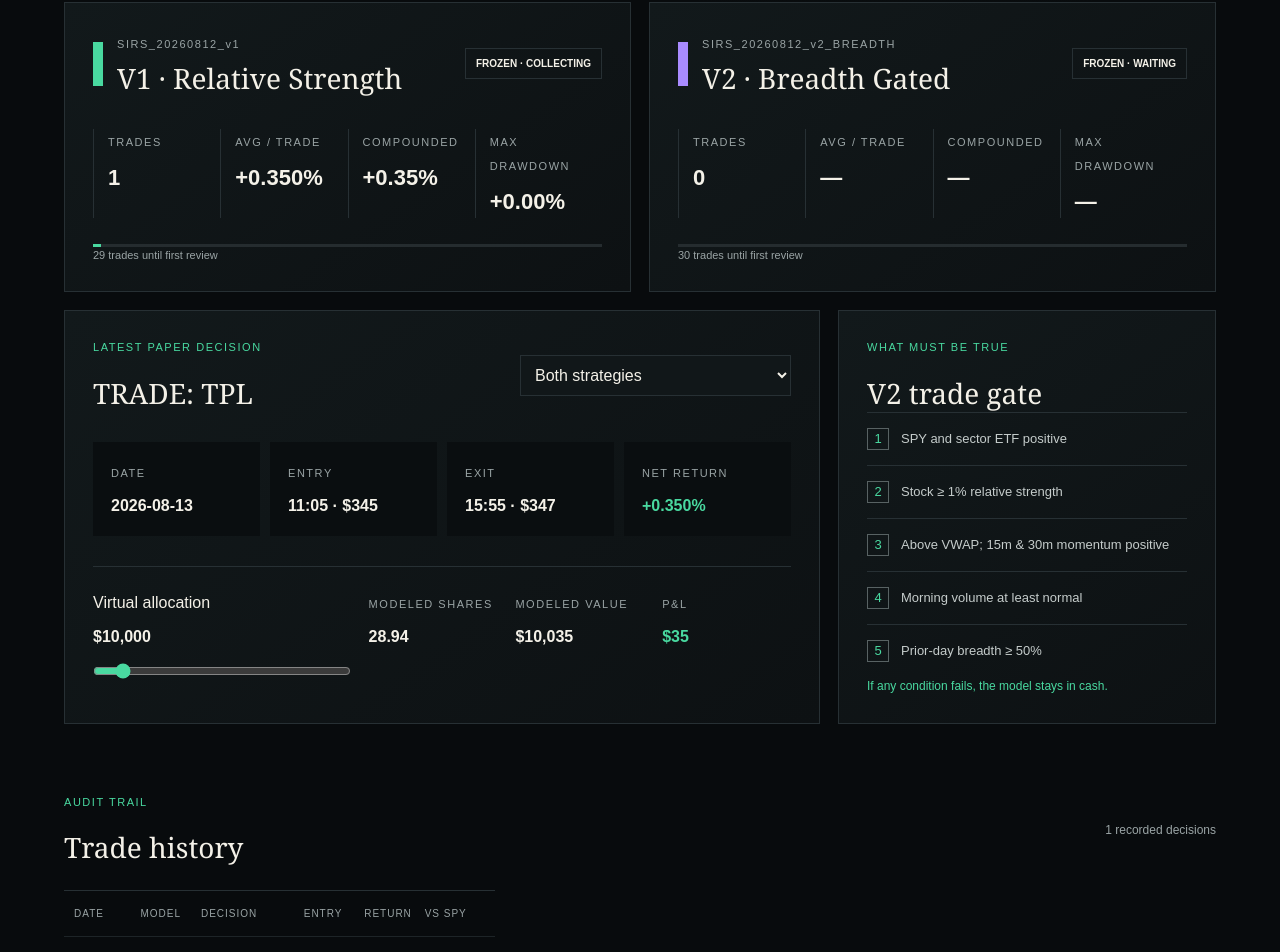
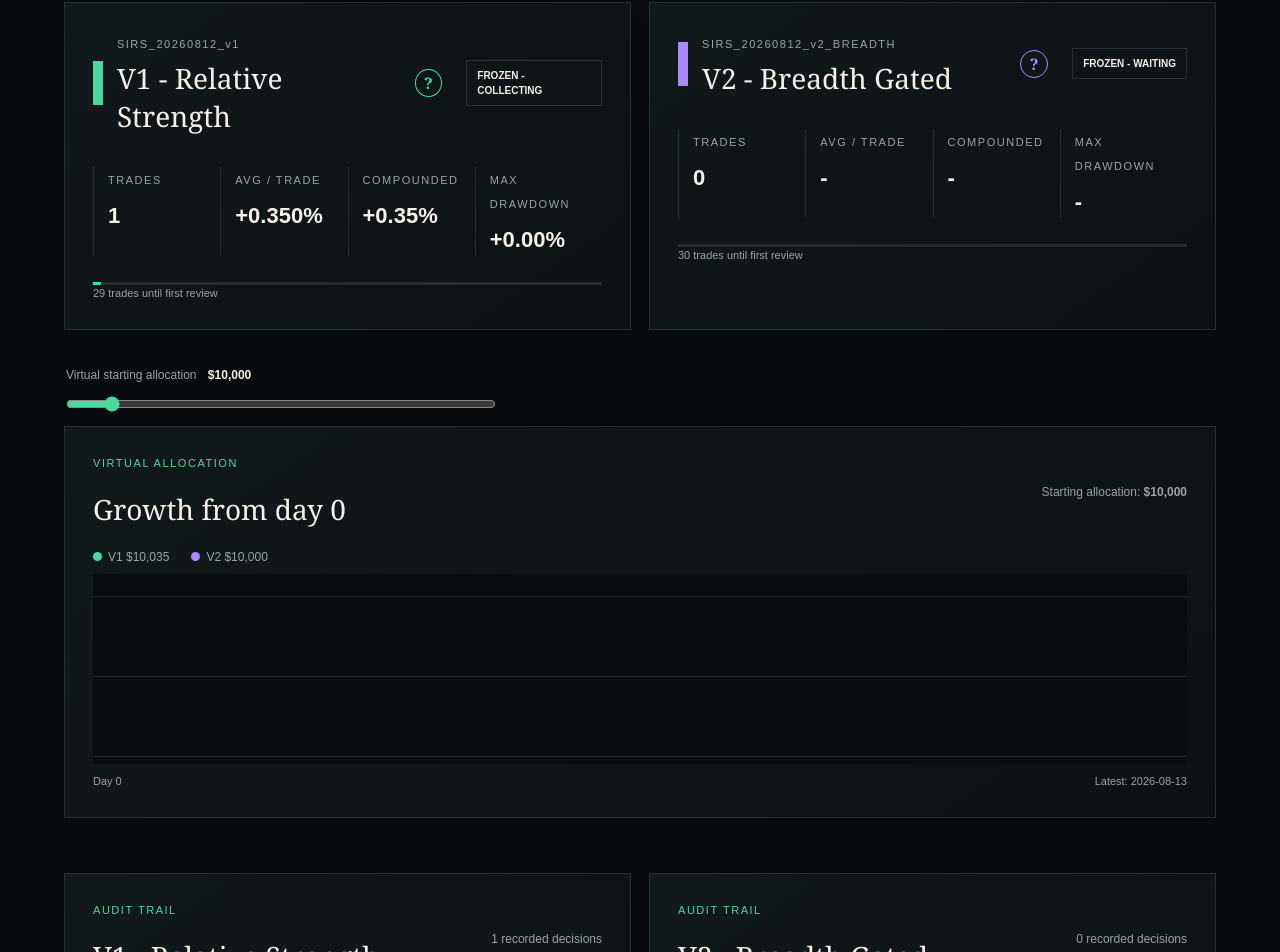
Before and after one commit to kyle-b-palmer/atlas-signal-lab, a React (Vite) app: page / in a window 1280 px wide. Shown: the part 596-1548 px from the top of the page. Built offline with nearby package versions, Linux system fonts and the light colour scheme.

Commit message:
Add allocation chart and separate strategy histories

```diff
--- a/app/page.tsx
+++ b/app/page.tsx
@@ -2,43 +2,36 @@
 
 import { useEffect, useMemo, useState } from "react";
 
-type Trade = { strategy:string; date:string; status:string; symbol:string; sector:string; entryTime:string; entryPrice:number|null; exitTime:string; exitPrice:number|null; net:number; spy:number; breadth?:number|null };
-type DashboardData = { generatedAt:string; headline:string; strategies:Array<{id:string;label:string;color:string;sessions:number;trades:number;mean:number|null;median:number|null;winRate:number|null;compounded:number|null;drawdown:number|null;status:string}>; trades:Trade[]; equity:Array<{date:string;v1:number;v2:number}> };
+type Trade={strategy:string;date:string;status:string;symbol:string;sector:string;entryTime:string;entryPrice:number|null;exitTime:string;exitPrice:number|null;net:number;spy:number;breadth?:number|null};
+type Strategy={id:string;label:string;color:string;sessions:number;trades:number;mean:number|null;median:number|null;winRate:number|null;compounded:number|null;drawdown:number|null;status:string};
+type DashboardData={generatedAt:string;headline:string;strategies:Strategy[];trades:Trade[];equity:Array<{date:string;v1:number;v2:number}>};
+const fallback:DashboardData={generatedAt:"Awaiting first forward session",headline:"Forward paper validation",strategies:[{id:"SIRS_20260812_v1",label:"V1 - Relative Strength",color:"#49d9a0",sessions:0,trades:0,mean:null,median:null,winRate:null,compounded:null,drawdown:null,status:"Frozen - waiting"},{id:"SIRS_20260812_v2_BREADTH",label:"V2 - Breadth Gated",color:"#a98bff",sessions:0,trades:0,mean:null,median:null,winRate:null,compounded:null,drawdown:null,status:"Frozen - waiting"}],trades:[],equity:[]};
+const pct=(v:number|null,d=2)=>v==null?"-":`${v>=0?"+":""}${(v*100).toFixed(d)}%`;
+const money=(v:number)=>new Intl.NumberFormat("en-US",{style:"currency",currency:"USD",maximumFractionDigits:0}).format(v);
+const isV2=(id:string)=>id.includes("v2");
 
-const fallback:DashboardData={generatedAt:"Awaiting first forward session",headline:"Paper validation begins August 13, 2026",strategies:[
- {id:"SIRS_20260812_v1",label:"V1 · Relative Strength",color:"#49d9a0",sessions:0,trades:0,mean:null,median:null,winRate:null,compounded:null,drawdown:null,status:"Frozen · waiting"},
- {id:"SIRS_20260812_v2_BREADTH",label:"V2 · Breadth Gated",color:"#a98bff",sessions:0,trades:0,mean:null,median:null,winRate:null,compounded:null,drawdown:null,status:"Frozen · waiting"}
-],trades:[],equity:[]};
+function ModelHelp({strategy,onClose}:{strategy:Strategy;onClose:()=>void}){
+ const v2=isV2(strategy.id);
+ return <div className="modal-backdrop" role="presentation" onMouseDown={onClose}><section className="modal" role="dialog" aria-modal="true" aria-labelledby="help-title" onMouseDown={e=>e.stopPropagation()}><button className="modal-close" onClick={onClose} aria-label="Close explanation">x</button><p className="eyebrow">FROZEN MODEL EXPLAINER</p><h2 id="help-title">{strategy.label}</h2>{!v2?<><p>V1 selects at most one stock at 11:00 AM ET, then models entry at the next five-minute open and exit near 3:55 PM ET.</p><ul><li>Ranks stocks by strength versus a 50/50 blend of SPY and the stock's sector ETF.</li><li>Requires at least 1% relative strength, a positive SPY and sector, price above VWAP, positive 15- and 30-minute momentum, and normal-or-better morning volume.</li><li>If no stock passes every condition, it records NO_TRADE and holds cash.</li></ul></>:<><p>V2 uses every V1 requirement, then adds one prior-day market-health gate.</p><ul><li>At least 50% of eligible stocks must have closed above their 20-session moving average on the prior completed day.</li><li>At least 100 symbols must be eligible for that breadth calculation.</li><li>If the breadth gate or any V1 condition fails, it records NO_TRADE and holds cash.</li></ul></>}<p className="help-note">Paper validation only. Parameters are frozen; this window explains the model and does not change it.</p></section></div>
+}
 
-const pct=(v:number|null,d=2)=>v==null?"—":`${v>=0?"+":""}${(v*100).toFixed(d)}%`;
-const money=(v:number)=>new Intl.NumberFormat("en-US",{style:"currency",currency:"USD",maximumFractionDigits:0}).format(v);
+function EquityChart({equity,capital}:{equity:DashboardData["equity"];capital:number}){
+ const points=equity.length?equity:[{date:"Start",v1:1,v2:1}]; const values=points.flatMap(p=>[p.v1,p.v2]); const min=Math.min(1,...values),max=Math.max(1,...values),span=Math.max(.01,max-min);
+ const xy=(key:"v1"|"v2")=>points.map((p,i)=>`${(i/(Math.max(points.length-1,1))*100).toFixed(2)},${(96-(p[key]-min)/span*84).toFixed(2)}`).join(" ");
+ const last=points.at(-1)!;
+ return <article className="equity-card"><div className="section-head"><div><p className="eyebrow">VIRTUAL ALLOCATION</p><h2>Growth from day 0</h2></div><span>Starting allocation: <b>{money(capital)}</b></span></div><div className="chart-legend"><span><i className="v1-dot"></i>V1 {money(capital*last.v1)}</span><span><i className="v2-dot"></i>V2 {money(capital*last.v2)}</span></div><div className="chart-wrap"><svg viewBox="0 0 100 100" preserveAspectRatio="none" aria-label="Virtual allocation performance line chart"><line x1="0" y1="12" x2="100" y2="12"/><line x1="0" y1="54" x2="100" y2="54"/><line x1="0" y1="96" x2="100" y2="96"/><polyline className="v2-line" points={xy("v2")}/><polyline className="v1-line" points={xy("v1")}/></svg>{!equity.length&&<div className="chart-empty">The chart begins once the first recorded session is available.</div>}</div><div className="chart-labels"><span>Day 0</span><span>{equity.length?`Latest: ${last.date}`:"Awaiting session"}</span></div></article>
+}
+
+function History({strategy,trades}:{strategy:Strategy;trades:Trade[]}){return <article className="history-card"><div className="section-head"><div><p className="eyebrow">AUDIT TRAIL</p><h2>{strategy.label}</h2></div><span>{trades.length} recorded decisions</span></div><div className="table"><div className="tr th"><span>Date</span><span>Decision</span><span>Symbol</span><span>Entry</span><span>Return</span><span>vs SPY</span></div>{trades.slice(0,25).map((t,i)=><div className="tr" key={`${t.date}-${i}`}><span>{t.date}</span><span><b>{t.status}</b></span><span>{t.symbol||"Cash"}</span><span>{t.entryPrice?money(t.entryPrice):"-"}</span><span className={t.net>=0?"up":"down"}>{pct(t.net,3)}</span><span>{pct(t.net-t.spy,3)}</span></div>)}{!trades.length&&<div className="empty">No forward decisions recorded yet.</div>}</div></article>}
 
 export default function Home(){
- const [data,setData]=useState(fallback); const [capital,setCapital]=useState(10000); const [filter,setFilter]=useState("ALL");
+ const [data,setData]=useState(fallback),[capital,setCapital]=useState(10000),[help,setHelp]=useState<Strategy|null>(null);
  useEffect(()=>{fetch("./data/dashboard.json",{cache:"no-store"}).then(r=>r.ok?r.json():fallback).then(setData).catch(()=>setData(fallback))},[]);
- const visible=useMemo(()=>data.trades.filter(t=>filter==="ALL"||t.strategy===filter),[data,filter]);
- const last=visible[0]; const deployed=last?.entryPrice?capital:0; const shares=last?.entryPrice?deployed/last.entryPrice:0; const current=last?.entryPrice?deployed*(1+last.net):0;
- return <main>
-  <header className="topbar"><div className="brand"><span className="brandmark">A</span><div><b>Atlas Signal Lab</b><small>Forward paper validation</small></div></div><div className="status"><span></span> Models frozen · Python tracked</div></header>
-  <section className="hero">
-   <div><p className="eyebrow">SIRS / SYSTEM STATUS</p><h1>One signal.<br/><em>Only when it earns the trade.</em></h1><p className="lede">A transparent view of two frozen intraday strategies. No live orders. No hidden changes. Every trade—and every decision to stay in cash—is recorded.</p></div>
-   <div className="next-card"><div className="next-head"><span>NEXT DECISION</span><b>11:00 ET</b></div><div className="clock">Weekdays</div><p>Signal calculated at 11:00. Modeled entry at the next five-minute open. Exit near 15:55 ET.</p><div className="line"><span>Latest refresh</span><b>{data.generatedAt}</b></div></div>
-  </section>
-  <section className="models">
-   {data.strategies.map(s=><article className="model" key={s.id} style={{"--accent":s.color} as React.CSSProperties}>
-    <div className="model-title"><span></span><div><small>{s.id}</small><h2>{s.label}</h2></div><b>{s.status}</b></div>
-    <div className="metrics"><div><small>TRADES</small><strong>{s.trades}</strong></div><div><small>AVG / TRADE</small><strong>{pct(s.mean,3)}</strong></div><div><small>COMPOUNDED</small><strong>{pct(s.compounded)}</strong></div><div><small>MAX DRAWDOWN</small><strong>{pct(s.drawdown)}</strong></div></div>
-    <div className="progress"><span style={{width:`${Math.min(100,s.trades/60*100)}%`}}></span></div><p>{s.trades<30?`${30-s.trades} trades until first review`:`${Math.max(0,60-s.trades)} trades until preferred review`}</p>
-   </article>)}
-  </section>
-  <section className="workspace">
-   <article className="ticket"><div className="section-head"><div><p className="eyebrow">LATEST PAPER DECISION</p><h2>{last?`${last.status}: ${last.symbol||"Cash"}`:"Awaiting first unseen session"}</h2></div><select value={filter} onChange={e=>setFilter(e.target.value)} aria-label="Filter strategy"><option value="ALL">Both strategies</option>{data.strategies.map(s=><option key={s.id}>{s.id}</option>)}</select></div>
-    {last?<><div className="trade-grid"><div><small>DATE</small><b>{last.date}</b></div><div><small>ENTRY</small><b>{last.entryTime||"—"} · {last.entryPrice?money(last.entryPrice):"—"}</b></div><div><small>EXIT</small><b>{last.exitTime||"—"} · {last.exitPrice?money(last.exitPrice):"—"}</b></div><div><small>NET RETURN</small><b className={last.net>=0?"up":"down"}>{pct(last.net,3)}</b></div></div></>:<div className="empty">The dashboard will populate automatically after Python records the first market session.</div>}
-    <div className="allocation"><label>Virtual allocation <b>{money(capital)}</b><input type="range" min="1000" max="100000" step="1000" value={capital} onChange={e=>setCapital(Number(e.target.value))}/></label><div><small>MODELED SHARES</small><b>{shares?shares.toFixed(2):"—"}</b></div><div><small>MODELED VALUE</small><b>{current?money(current):"—"}</b></div><div><small>P&L</small><b className={last?.net&&last.net>=0?"up":"down"}>{last?money(current-deployed):"—"}</b></div></div>
-   </article>
-   <article className="rules"><p className="eyebrow">WHAT MUST BE TRUE</p><h2>V2 trade gate</h2>{["SPY and sector ETF positive","Stock ≥ 1% relative strength","Above VWAP; 15m & 30m momentum positive","Morning volume at least normal","Prior-day breadth ≥ 50%"].map((r,i)=><div className="rule" key={r}><span>{i+1}</span>{r}</div>)}<p className="cash">If any condition fails, the model stays in cash.</p></article>
-  </section>
-  <section className="history"><div className="section-head"><div><p className="eyebrow">AUDIT TRAIL</p><h2>Trade history</h2></div><span>{visible.length} recorded decisions</span></div><div className="table"><div className="tr th"><span>Date</span><span>Model</span><span>Decision</span><span>Entry</span><span>Return</span><span>vs SPY</span></div>{visible.slice(0,25).map((t,i)=><div className="tr" key={`${t.strategy}-${t.date}-${i}`}><span>{t.date}</span><span>{t.strategy.includes("v2")?"V2":"V1"}</span><span><b>{t.status}</b> {t.symbol}</span><span>{t.entryPrice?money(t.entryPrice):"—"}</span><span className={t.net>=0?"up":"down"}>{pct(t.net,3)}</span><span>{pct(t.net-t.spy,3)}</span></div>)}{!visible.length&&<div className="empty">No forward decisions recorded yet.</div>}</div></section>
-  <footer><b>Paper validation only.</b> The interface is read-only and cannot place orders. Modeled allocation is a browser-only calculator, not investment advice.</footer>
- </main>
+ const byId=useMemo(()=>Object.fromEntries(data.strategies.map(s=>[s.id,data.trades.filter(t=>t.strategy===s.id)])),[data]);
+ const v1=data.strategies.find(s=>!isV2(s.id))??data.strategies[0],v2=data.strategies.find(s=>isV2(s.id))??data.strategies[1];
+ return <main><header className="topbar"><div className="brand"><span className="brandmark">A</span><div><b>Atlas Signal Lab</b><small>Forward paper validation</small></div></div><div className="status"><span></span>Models frozen - Python tracked</div></header>
+ <section className="hero"><div><p className="eyebrow">SIRS / SYSTEM STATUS</p><h1>One signal.<br/><em>Only when it earns the trade.</em></h1><p className="lede">A transparent view of two frozen intraday strategies. No live orders. No hidden changes. Every trade - and every decision to stay in cash - is recorded.</p></div><div className="next-card"><div className="next-head"><span>NEXT DECISION</span><b>11:00 ET</b></div><div className="clock">Weekdays</div><p>Signal calculated at 11:00. Modeled entry at the next five-minute open. Exit near 15:55 ET.</p><div className="line"><span>Latest refresh</span><b>{data.generatedAt}</b></div></div></section>
+ <section className="models">{data.strategies.map(s=><article className="model" key={s.id} style={{"--accent":s.color} as React.CSSProperties}><div className="model-title"><span></span><div><small>{s.id}</small><h2>{s.label}</h2></div><button className="help-button" onClick={()=>setHelp(s)} aria-label={`Explain ${s.label}`}>?</button><b>{s.status}</b></div><div className="metrics"><div><small>TRADES</small><strong>{s.trades}</strong></div><div><small>AVG / TRADE</small><strong>{pct(s.mean,3)}</strong></div><div><small>COMPOUNDED</small><strong>{pct(s.compounded)}</strong></div><div><small>MAX DRAWDOWN</small><strong>{pct(s.drawdown)}</strong></div></div><div className="progress"><span style={{width:`${Math.min(100,s.trades/60*100)}%`}}></span></div><p>{s.trades<30?`${30-s.trades} trades until first review`:`${Math.max(0,60-s.trades)} trades until preferred review`}</p></article>)}</section>
+ <section className="allocation-section"><label className="capital-control">Virtual starting allocation <b>{money(capital)}</b><input type="range" min="1000" max="100000" step="1000" value={capital} onChange={e=>setCapital(Number(e.target.value))}/></label><EquityChart equity={data.equity} capital={capital}/></section>
+ <section className="histories">{v1&&<History strategy={v1} trades={byId[v1.id]||[]}/>} {v2&&<History strategy={v2} trades={byId[v2.id]||[]}/>}</section><footer><b>Paper validation only.</b> The interface is read-only and cannot place orders. Virtual allocation is a browser-only calculator, not investment advice.</footer>{help&&<ModelHelp strategy={help} onClose={()=>setHelp(null)}/>}</main>
 }
--- a/public/data/dashboard.json
+++ b/public/data/dashboard.json
@@ -1 +1 @@
-{"generatedAt":"Aug 13, 2026 \u00b7 04:33 PM CT","headline":"Forward paper validation","strategies":[{"id":"SIRS_20260812_v1","label":"V1 \u00b7 Relative Strength","color":"#49d9a0","sessions":1,"trades":1,"mean":0.003500767587831,"median":0.003500767587831,"winRate":1.0,"compounded":0.003500767587830911,"drawdown":0.0,"status":"Frozen \u00b7 collecting"},{"id":"SIRS_20260812_v2_BREADTH","label":"V2 \u00b7 Breadth Gated","color":"#a98bff","sessions":0,"trades":0,"mean":null,"median":null,"winRate":null,"compounded":null,"drawdown":null,"status":"Frozen \u00b7 waiting"}],"trades":[{"strategy":"SIRS_20260812_v1","date":"2026-08-13","status":"TRADE","symbol":"TPL","sector":"Energy","entryTime":"11:05","entryPrice":345.4949951171875,"exitTime":"15:55","exitPrice":347.04998779296875,"net":0.003500767587831,"spy":-0.0004725366527354,"breadth":null}],"equity":[]}
+{"generatedAt":"Aug 13, 2026 - 08:04 PM CT","headline":"Forward paper validation","strategies":[{"id":"SIRS_20260812_v1","label":"V1 - Relative Strength","color":"#49d9a0","sessions":1,"trades":1,"mean":0.003500767587831,"median":0.003500767587831,"winRate":1.0,"compounded":0.003500767587830911,"drawdown":0.0,"status":"Frozen - collecting"},{"id":"SIRS_20260812_v2_BREADTH","label":"V2 - Breadth Gated","color":"#a98bff","sessions":0,"trades":0,"mean":null,"median":null,"winRate":null,"compounded":null,"drawdown":null,"status":"Frozen - waiting"}],"trades":[{"strategy":"SIRS_20260812_v1","date":"2026-08-13","status":"TRADE","symbol":"TPL","sector":"Energy","entryTime":"11:05","entryPrice":345.4949951171875,"exitTime":"15:55","exitPrice":347.04998779296875,"net":0.003500767587831,"spy":-0.0004725366527354,"breadth":null}],"equity":[{"date":"2026-08-13","v1":1.003500767587831,"v2":1.0}]}
```
Also changed, not shown: app/globals.css.
